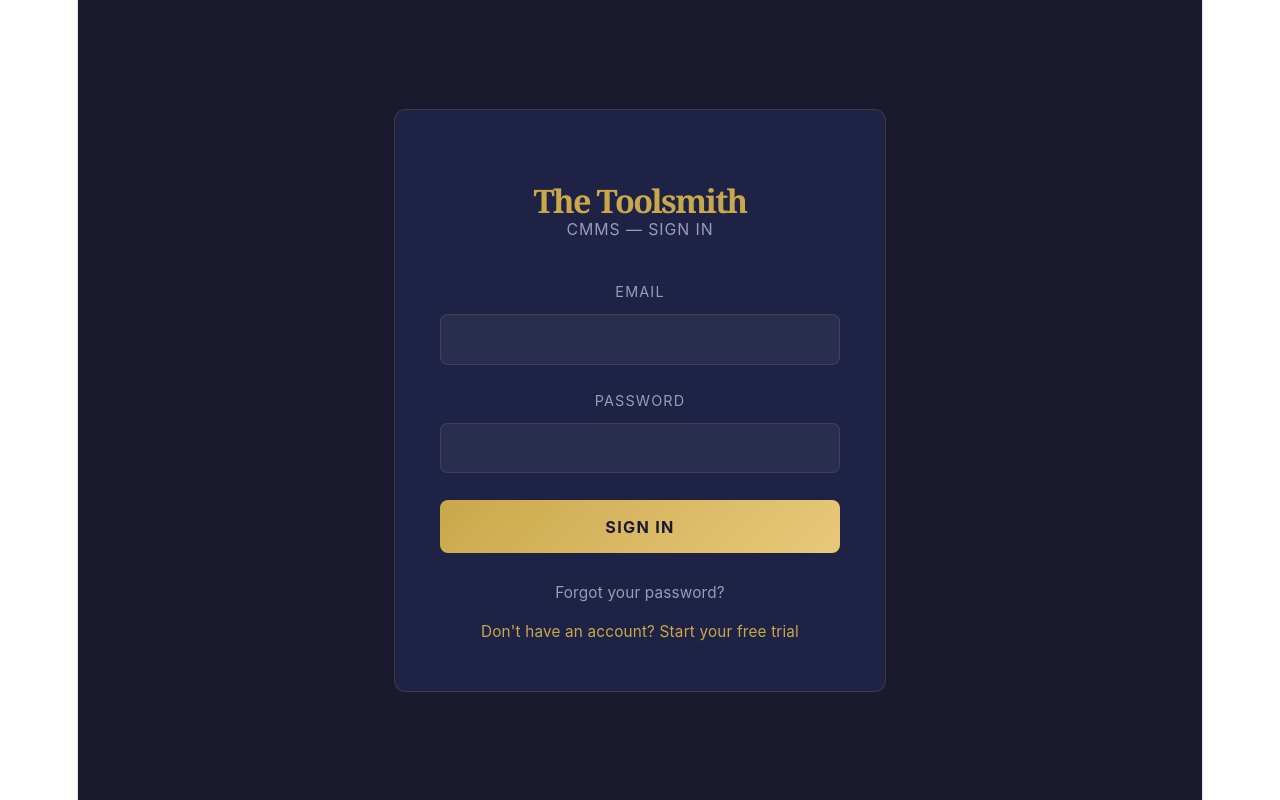
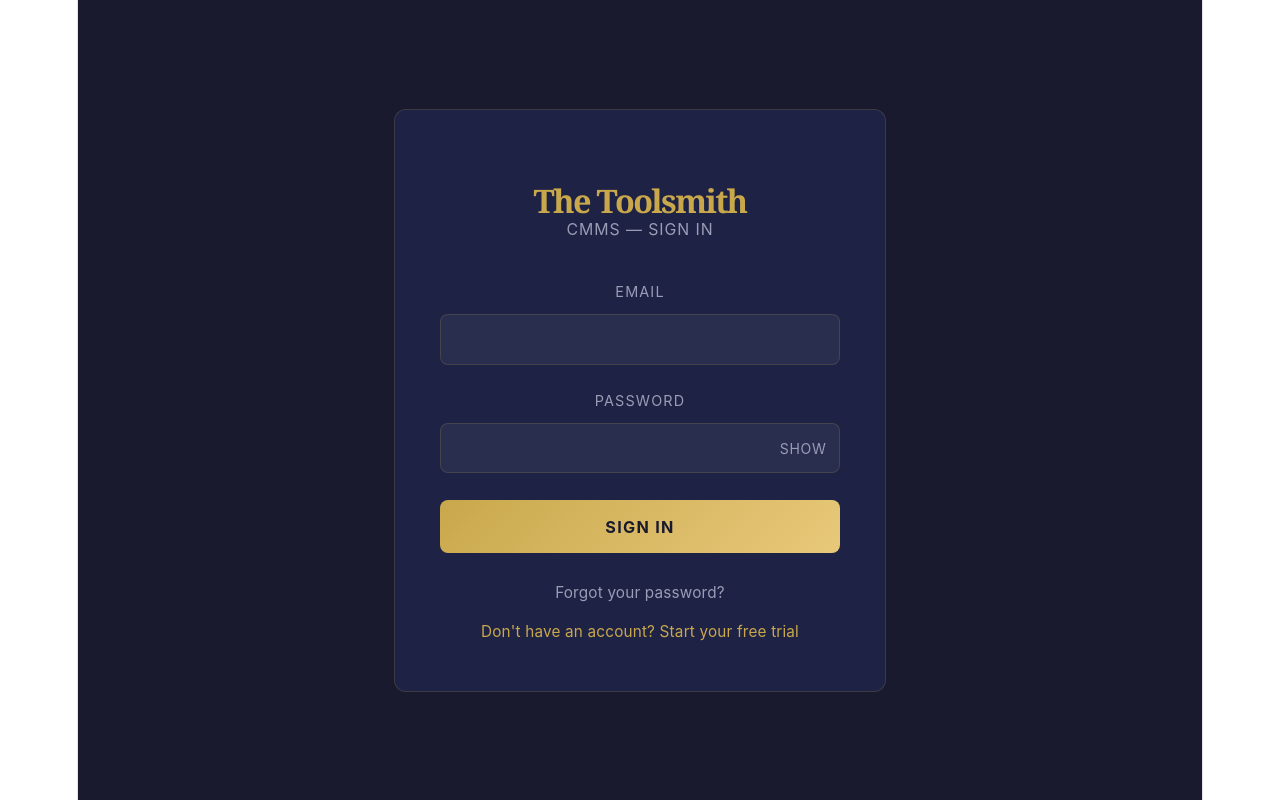
Before and after one commit to GidgetPINK/toolsmith-cmms, a React (Vite) app: page /login in a window 1280 px wide. Built offline with nearby package versions, Linux system fonts and the light colour scheme; no server answers.

Commit message:
add show/hide password toggle to login, register, change password, and team forms

```diff
--- a/src/pages/ChangePassword.jsx
+++ b/src/pages/ChangePassword.jsx
@@ -2,9 +2,49 @@ import { useState } from 'react'
 import { useNavigate } from 'react-router-dom'
 import { supabase } from '../lib/supabase'
 
+const inputStyle = {
+  width: '100%',
+  background: 'rgba(255,255,255,0.05)',
+  border: '1px solid rgba(201,168,76,0.18)',
+  borderRadius: '8px',
+  padding: '0.8rem 3rem 0.8rem 1rem',
+  color: '#f8f6f1',
+  fontSize: '0.9rem',
+  outline: 'none',
+  fontFamily: 'Inter, sans-serif',
+  boxSizing: 'border-box'
+}
+
+const labelStyle = {
+  display: 'block',
+  color: '#9a9db5',
+  fontSize: '0.8rem',
+  letterSpacing: '0.08em',
+  textTransform: 'uppercase',
+  marginBottom: '0.5rem'
+}
+
+const showBtnStyle = {
+  position: 'absolute',
+  right: '0.75rem',
+  top: '50%',
+  transform: 'translateY(-50%)',
+  background: 'none',
+  border: 'none',
+  cursor: 'pointer',
+  color: '#9a9db5',
+  fontSize: '0.78rem',
+  letterSpacing: '0.05em',
+  textTransform: 'uppercase',
+  fontFamily: 'Inter, sans-serif',
+  padding: '0'
+}
+
 export default function ChangePassword({ profile }) {
   const [password, setPassword] = useState('')
   const [confirm, setConfirm] = useState('')
+  const [showPassword, setShowPassword] = useState(false)
+  const [showConfirm, setShowConfirm] = useState(false)
   const [error, setError] = useState(null)
   const [success, setSuccess] = useState(false)
   const [loading, setLoading] = useState(false)
@@ -26,9 +66,7 @@ export default function ChangePassword({ profile }) {
 
     setLoading(true)
 
-    const { error } = await supabase.auth.updateUser({
-      password: password
-    })
+    const { error } = await supabase.auth.updateUser({ password })
 
     if (error) {
       setError(error.message)
@@ -84,11 +122,7 @@ export default function ChangePassword({ profile }) {
               padding: '1rem',
               marginBottom: '1.5rem'
             }}>
-              <p style={{
-                color: '#98c379',
-                fontSize: '0.9rem',
-                lineHeight: '1.6'
-              }}>
+              <p style={{ color: '#98c379', fontSize: '0.9rem', lineHeight: '1.6' }}>
                 Your password has been updated successfully.
               </p>
             </div>
@@ -115,69 +149,47 @@ export default function ChangePassword({ profile }) {
         ) : (
           <form onSubmit={handleChange}>
             <div style={{ marginBottom: '1.25rem' }}>
-              <label style={{
-                display: 'block',
-                color: '#9a9db5',
-                fontSize: '0.8rem',
-                letterSpacing: '0.08em',
-                textTransform: 'uppercase',
-                marginBottom: '0.5rem'
-              }}>
-                New Password
-              </label>
+              <label style={labelStyle}>New Password</label>
+              <div style={{ position: 'relative' }}>
                 <input
-                type="password"
+                  type={showPassword ? 'text' : 'password'}
                   value={password}
                   onChange={e => setPassword(e.target.value)}
                   required
                   placeholder="Min 6 characters"
                   autoComplete="new-password"
-                style={{
-                  width: '100%',
-                  background: 'rgba(255,255,255,0.05)',
-                  border: '1px solid rgba(201,168,76,0.18)',
-                  borderRadius: '8px',
-                  padding: '0.8rem 1rem',
-                  color: '#f8f6f1',
-                  fontSize: '0.9rem',
-                  outline: 'none',
-                  fontFamily: 'Inter, sans-serif',
-                  boxSizing: 'border-box'
-                }}
+                  style={inputStyle}
                 />
+                <button
+                  type="button"
+                  onClick={() => setShowPassword(!showPassword)}
+                  style={showBtnStyle}
+                >
+                  {showPassword ? 'Hide' : 'Show'}
+                </button>
+              </div>
             </div>
 
             <div style={{ marginBottom: '1.5rem' }}>
-              <label style={{
-                display: 'block',
-                color: '#9a9db5',
-                fontSize: '0.8rem',
-                letterSpacing: '0.08em',
-                textTransform: 'uppercase',
-                marginBottom: '0.5rem'
-              }}>
-                Confirm New Password
-              </label>
+              <label style={labelStyle}>Confirm New Password</label>
+              <div style={{ position: 'relative' }}>
                 <input
-                type="password"
+                  type={showConfirm ? 'text' : 'password'}
                   value={confirm}
                   onChange={e => setConfirm(e.target.value)}
                   required
                   placeholder="Repeat your new password"
                   autoComplete="new-password"
-                style={{
-                  width: '100%',
-                  background: 'rgba(255,255,255,0.05)',
-                  border: '1px solid rgba(201,168,76,0.18)',
-                  borderRadius: '8px',
-                  padding: '0.8rem 1rem',
-                  color: '#f8f6f1',
-                  fontSize: '0.9rem',
-                  outline: 'none',
-                  fontFamily: 'Inter, sans-serif',
-                  boxSizing: 'border-box'
-                }}
+                  style={inputStyle}
                 />
+                <button
+                  type="button"
+                  onClick={() => setShowConfirm(!showConfirm)}
+                  style={showBtnStyle}
+                >
+                  {showConfirm ? 'Hide' : 'Show'}
+                </button>
+              </div>
             </div>
 
             {error && (
--- a/src/pages/Login.jsx
+++ b/src/pages/Login.jsx
@@ -19,9 +19,32 @@ const registerLinkStyle = {
   marginTop: '0.75rem'
 }
 
+const inputStyle = {
+  width: '100%',
+  background: 'rgba(255,255,255,0.05)',
+  border: '1px solid rgba(201,168,76,0.18)',
+  borderRadius: '8px',
+  padding: '0.8rem 3rem 0.8rem 1rem',
+  color: '#f8f6f1',
+  fontSize: '0.9rem',
+  outline: 'none',
+  fontFamily: 'Inter, sans-serif',
+  boxSizing: 'border-box'
+}
+
+const labelStyle = {
+  display: 'block',
+  color: '#9a9db5',
+  fontSize: '0.8rem',
+  letterSpacing: '0.08em',
+  textTransform: 'uppercase',
+  marginBottom: '0.5rem'
+}
+
 export default function Login() {
   const [email, setEmail] = useState('')
   const [password, setPassword] = useState('')
+  const [showPassword, setShowPassword] = useState(false)
   const [error, setError] = useState(null)
   const [loading, setLoading] = useState(false)
 
@@ -79,65 +102,48 @@ export default function Login() {
 
         <form onSubmit={handleLogin}>
           <div style={{ marginBottom: '1.25rem' }}>
-            <label style={{
-              display: 'block',
-              color: '#9a9db5',
-              fontSize: '0.8rem',
-              letterSpacing: '0.08em',
-              textTransform: 'uppercase',
-              marginBottom: '0.5rem'
-            }}>
-              Email
-            </label>
+            <label style={labelStyle}>Email</label>
             <input
               type="email"
               value={email}
               onChange={e => setEmail(e.target.value)}
               required
-              style={{
-                width: '100%',
-                background: 'rgba(255,255,255,0.05)',
-                border: '1px solid rgba(201,168,76,0.18)',
-                borderRadius: '8px',
-                padding: '0.8rem 1rem',
-                color: '#f8f6f1',
-                fontSize: '0.9rem',
-                outline: 'none',
-                fontFamily: 'Inter, sans-serif',
-                boxSizing: 'border-box'
-              }}
+              style={inputStyle}
             />
           </div>
 
           <div style={{ marginBottom: '1.5rem' }}>
-            <label style={{
-              display: 'block',
-              color: '#9a9db5',
-              fontSize: '0.8rem',
-              letterSpacing: '0.08em',
-              textTransform: 'uppercase',
-              marginBottom: '0.5rem'
-            }}>
-              Password
-            </label>
+            <label style={labelStyle}>Password</label>
+            <div style={{ position: 'relative' }}>
               <input
-              type="password"
+                type={showPassword ? 'text' : 'password'}
                 value={password}
                 onChange={e => setPassword(e.target.value)}
                 required
+                style={inputStyle}
+              />
+              <button
+                type="button"
+                onClick={() => setShowPassword(!showPassword)}
                 style={{
-                width: '100%',
-                background: 'rgba(255,255,255,0.05)',
-                border: '1px solid rgba(201,168,76,0.18)',
-                borderRadius: '8px',
-                padding: '0.8rem 1rem',
-                color: '#f8f6f1',
-                fontSize: '0.9rem',
-                outline: 'none',
+                  position: 'absolute',
+                  right: '0.75rem',
+                  top: '50%',
+                  transform: 'translateY(-50%)',
+                  background: 'none',
+                  border: 'none',
+                  cursor: 'pointer',
+                  color: '#9a9db5',
+                  fontSize: '0.78rem',
+                  letterSpacing: '0.05em',
+                  textTransform: 'uppercase',
                   fontFamily: 'Inter, sans-serif',
-                boxSizing: 'border-box'
+                  padding: '0'
                 }}
-            />
+              >
+                {showPassword ? 'Hide' : 'Show'}
+              </button>
+            </div>
           </div>
 
           {error && (
@@ -184,7 +190,6 @@ export default function Login() {
           <a href="/register" style={registerLinkStyle}>
             Don't have an account? Start your free trial
           </a>
-
         </form>
       </div>
     </div>
--- a/src/pages/Register.jsx
+++ b/src/pages/Register.jsx
@@ -2,6 +2,19 @@ import { useState } from 'react'
 import { supabase } from '../lib/supabase'
 
 const inputStyle = {
+  width: '100%',
+  background: 'rgba(255,255,255,0.05)',
+  border: '1px solid rgba(201,168,76,0.18)',
+  borderRadius: '8px',
+  padding: '0.8rem 3rem 0.8rem 1rem',
+  color: '#f8f6f1',
+  fontSize: '0.9rem',
+  outline: 'none',
+  fontFamily: 'Inter, sans-serif',
+  boxSizing: 'border-box'
+}
+
+const inputStylePlain = {
   width: '100%',
   background: 'rgba(255,255,255,0.05)',
   border: '1px solid rgba(201,168,76,0.18)',
@@ -24,6 +37,22 @@ const labelStyle = {
   fontWeight: '500'
 }
 
+const showBtnStyle = {
+  position: 'absolute',
+  right: '0.75rem',
+  top: '50%',
+  transform: 'translateY(-50%)',
+  background: 'none',
+  border: 'none',
+  cursor: 'pointer',
+  color: '#9a9db5',
+  fontSize: '0.78rem',
+  letterSpacing: '0.05em',
+  textTransform: 'uppercase',
+  fontFamily: 'Inter, sans-serif',
+  padding: '0'
+}
+
 export default function Register() {
   const [step, setStep] = useState(1)
   const [fullName, setFullName] = useState('')
@@ -32,6 +61,8 @@ export default function Register() {
   const [password, setPassword] = useState('')
   const [confirm, setConfirm] = useState('')
   const [plan, setPlan] = useState('lite_monthly')
+  const [showPassword, setShowPassword] = useState(false)
+  const [showConfirm, setShowConfirm] = useState(false)
   const [error, setError] = useState(null)
   const [loading, setLoading] = useState(false)
 
@@ -108,22 +139,15 @@ export default function Register() {
     setLoading(true)
 
     try {
-    // Step 1 — create account via serverless function
       const accountResponse = await fetch('/api/create-account', {
         method: 'POST',
         headers: { 'Content-Type': 'application/json' },
-      body: JSON.stringify({
-        email,
-        password,
-        fullName,
-        orgName
-      })
+        body: JSON.stringify({ email, password, fullName, orgName })
       })
 
       const accountData = await accountResponse.json()
       if (accountData.error) throw new Error(accountData.error)
 
-    // Step 2 — sign the user in immediately
       const { error: signInError } = await supabase.auth.signInWithPassword({
         email,
         password
@@ -131,7 +155,6 @@ export default function Register() {
 
       if (signInError) throw signInError
 
-    // Step 3 — create Stripe checkout session
       const stripeResponse = await fetch('/api/create-checkout-session', {
         method: 'POST',
         headers: { 'Content-Type': 'application/json' },
@@ -145,7 +168,6 @@ export default function Register() {
       const { url, error: stripeError } = await stripeResponse.json()
       if (stripeError) throw new Error(stripeError)
 
-    // Step 4 — redirect to Stripe checkout
       window.location.href = url
 
     } catch (err) {
@@ -296,9 +318,7 @@ export default function Register() {
                         gap: '0.5rem',
                         alignItems: 'flex-start'
                       }}>
-                        <span style={{ color: '#c9a84c', flexShrink: 0 }}>
-                          ✓
-                        </span>
+                        <span style={{ color: '#c9a84c', flexShrink: 0 }}>✓</span>
                         {f}
                       </p>
                     ))}
@@ -376,7 +396,7 @@ export default function Register() {
                   required
                   placeholder="Jane Smith"
                   autoComplete="new-password"
-                  style={inputStyle}
+                  style={inputStylePlain}
                 />
               </div>
 
@@ -389,7 +409,7 @@ export default function Register() {
                   required
                   placeholder="Acme Maintenance Co."
                   autoComplete="new-password"
-                  style={inputStyle}
+                  style={inputStylePlain}
                 />
               </div>
 
@@ -402,14 +422,15 @@ export default function Register() {
                   required
                   placeholder="jane@company.com"
                   autoComplete="new-password"
-                  style={inputStyle}
+                  style={inputStylePlain}
                 />
               </div>
 
               <div style={{ marginBottom: '1.25rem' }}>
                 <label style={labelStyle}>Password</label>
+                <div style={{ position: 'relative' }}>
                   <input
-                  type="password"
+                    type={showPassword ? 'text' : 'password'}
                     value={password}
                     onChange={e => setPassword(e.target.value)}
                     required
@@ -417,12 +438,21 @@ export default function Register() {
                     autoComplete="new-password"
                     style={inputStyle}
                   />
+                  <button
+                    type="button"
+                    onClick={() => setShowPassword(!showPassword)}
+                    style={showBtnStyle}
+                  >
+                    {showPassword ? 'Hide' : 'Show'}
+                  </button>
+                </div>
               </div>
 
               <div style={{ marginBottom: '1.5rem' }}>
                 <label style={labelStyle}>Confirm Password</label>
+                <div style={{ position: 'relative' }}>
                   <input
-                  type="password"
+                    type={showConfirm ? 'text' : 'password'}
                     value={confirm}
                     onChange={e => setConfirm(e.target.value)}
                     required
@@ -430,6 +460,14 @@ export default function Register() {
                     autoComplete="new-password"
                     style={inputStyle}
                   />
+                  <button
+                    type="button"
+                    onClick={() => setShowConfirm(!showConfirm)}
+                    style={showBtnStyle}
+                  >
+                    {showConfirm ? 'Hide' : 'Show'}
+                  </button>
+                </div>
               </div>
 
               {error && (
--- a/src/pages/Team.jsx
+++ b/src/pages/Team.jsx
@@ -9,6 +9,7 @@ export default function Team({ profile }) {
   const [inviteName, setInviteName] = useState('')
   const [inviteRole, setInviteRole] = useState('technician')
   const [invitePassword, setInvitePassword] = useState('')
+  const [showInvitePassword, setShowInvitePassword] = useState(false)
   const [error, setError] = useState(null)
   const [success, setSuccess] = useState(null)
   const [submitting, setSubmitting] = useState(false)
@@ -102,6 +103,11 @@ export default function Team({ profile }) {
     boxSizing: 'border-box'
   }
 
+  const passwordInputStyle = {
+    ...inputStyle,
+    padding: '0.8rem 3rem 0.8rem 1rem'
+  }
+
   const labelStyle = {
     display: 'block',
     color: '#9a9db5',
@@ -110,6 +116,22 @@ export default function Team({ profile }) {
     textTransform: 'uppercase',
     marginBottom: '0.5rem',
     fontWeight: '500'
+  }
+
+  const showBtnStyle = {
+    position: 'absolute',
+    right: '0.75rem',
+    top: '50%',
+    transform: 'translateY(-50%)',
+    background: 'none',
+    border: 'none',
+    cursor: 'pointer',
+    color: '#9a9db5',
+    fontSize: '0.78rem',
+    letterSpacing: '0.05em',
+    textTransform: 'uppercase',
+    fontFamily: 'Inter, sans-serif',
+    padding: '0'
   }
 
   return (
@@ -235,11 +257,7 @@ export default function Team({ profile }) {
                   opacity: member.is_active ? 1 : 0.5
                 }}
               >
-                <div style={{
-                  display: 'flex',
-                  alignItems: 'center',
-                  gap: '1rem'
-                }}>
+                <div style={{ display: 'flex', alignItems: 'center', gap: '1rem' }}>
                   <div style={{
                     width: '38px',
                     height: '38px',
@@ -430,16 +448,25 @@ export default function Team({ profile }) {
             }}>
               <div>
                 <label style={labelStyle}>Temporary Password</label>
+                <div style={{ position: 'relative' }}>
                   <input
-                  type="password"
+                    type={showInvitePassword ? 'text' : 'password'}
                     name="member-password"
                     autoComplete="new-password"
                     value={invitePassword}
                     onChange={e => setInvitePassword(e.target.value)}
                     required
                     placeholder="Min 6 characters"
-                  style={inputStyle}
+                    style={passwordInputStyle}
                   />
+                  <button
+                    type="button"
+                    onClick={() => setShowInvitePassword(!showInvitePassword)}
+                    style={showBtnStyle}
+                  >
+                    {showInvitePassword ? 'Hide' : 'Show'}
+                  </button>
+                </div>
               </div>
               <div>
                 <label style={labelStyle}>Role</label>
```
Lines whose indentation alone changed are shown as unchanged.
